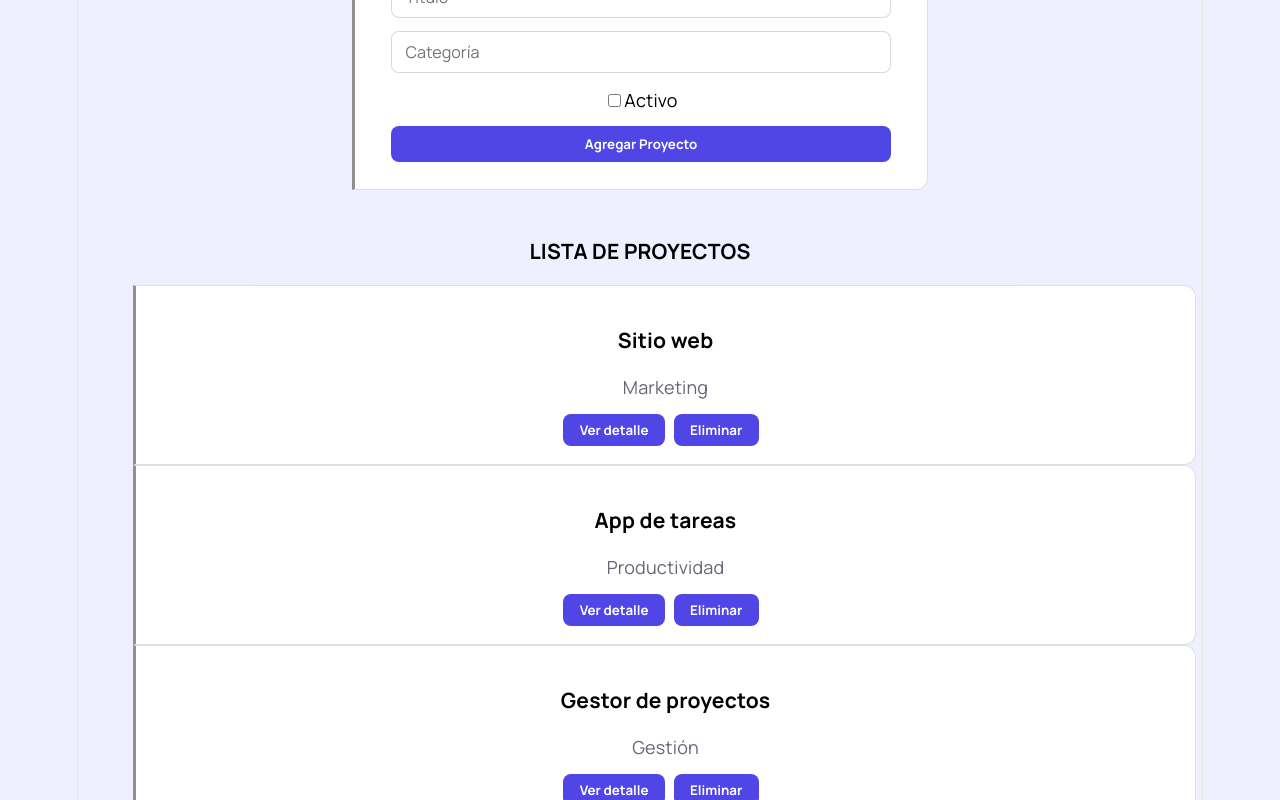
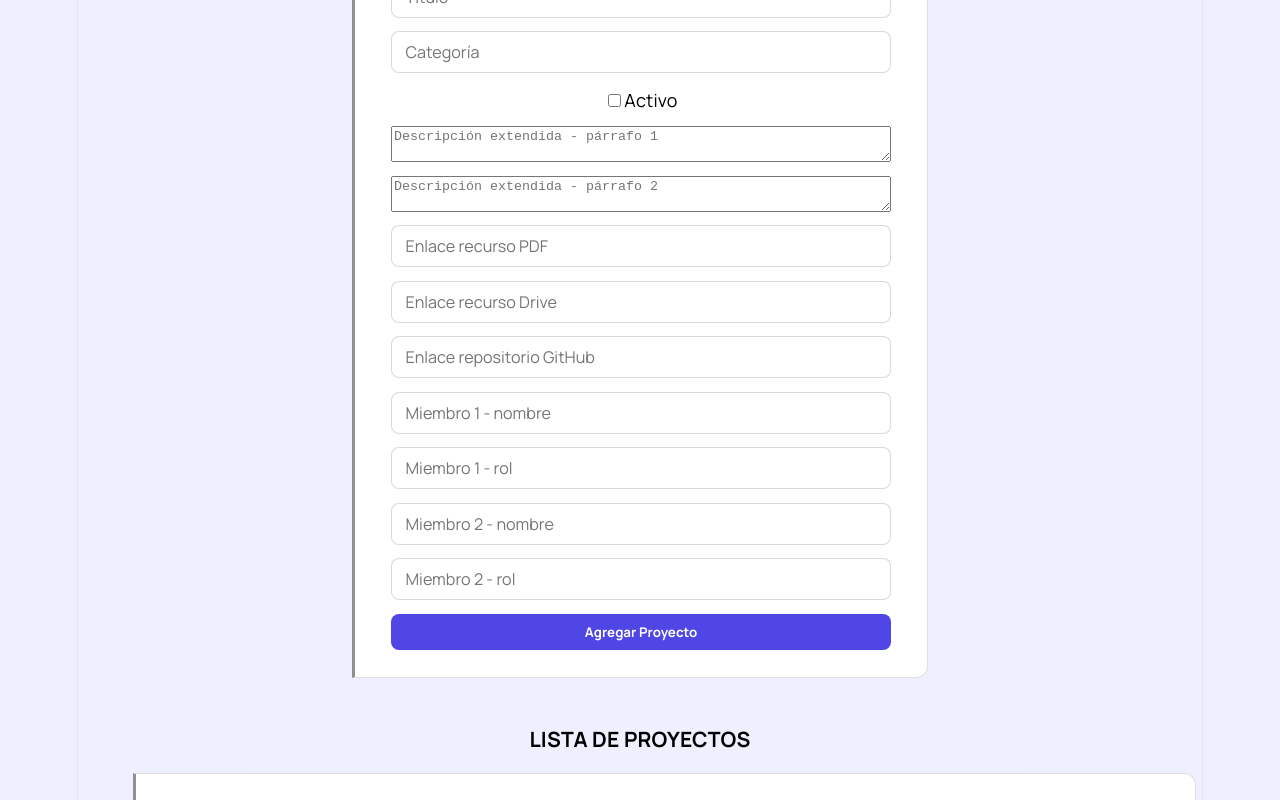
Before and after one commit to victor-efimov/pv_tp03_Grupo11, a React (Vite) app in the folder my-app/: page / in a window 1280 px wide. Shown: the part 596-1396 px from the top of the page. Built offline with nearby package versions, Linux system fonts and the light colour scheme.

Commit message:
Depuracion de DetalleProyectos y mostrar elementos [VictorEfimov]

```diff
--- a/my-app/src/components/DetalleProyecto.jsx
+++ b/my-app/src/components/DetalleProyecto.jsx
@@ -4,29 +4,72 @@ const DetalleProyecto = ({ proyecto, cerrar }) => {
       return null;
    }
 
-   const {id, titulo, categoria, estado} = proyecto;
+   const {
+      id,
+      titulo,
+      categoria,
+      estado,
+      descripcionExtendida = [],
+      recursos = [],
+      equipo = []
+   } = proyecto;
 
    return (
+      <div className="detalle">
+         <p>ID: {id}</p>
+         <h2>{titulo}</h2>
+         <p>Categoría: {categoria}</p>
+         <p>Estado: {estado ? "Activo" : "Inactivo"}</p>
 
-      <div className="detalle">
+         <section>
+            <h3>Descripción extendida</h3>
+            {descripcionExtendida.length > 0 ? (
+               descripcionExtendida.map((parrafo, index) => (
+                  <p key={index}>{parrafo}</p>
+               ))
+            ) : (
+               <p>No hay descripción extendida disponible.</p>
+            )}
+         </section>
 
-         <p>ID: {id}</p>
+         <section>
+            <h3>Recursos</h3>
+            {recursos.length > 0 ? (
+               <ul>
+                  {recursos.map((recurso, index) => (
+                     <li key={index}>
+                        {recurso.url ? (
+                           <a href={recurso.url} target="_blank" rel="noreferrer">
+                              {recurso.tipo}
+                           </a>
+                        ) : (
+                           <span>{recurso.tipo}: Sin enlace</span>
+                        )}
+                     </li>
+                  ))}
+               </ul>
+            ) : (
+               <p>No hay recursos registrados.</p>
+            )}
+         </section>
 
-        <h2>{titulo}</h2>
+         <section>
+            <h3>Equipo</h3>
+            {equipo.length > 0 ? (
+               <ul>
+                  {equipo.map((miembro, index) => (
+                     <li key={index}>
+                        <strong>{miembro.nombre}</strong> - {miembro.rol}
+                     </li>
+                  ))}
+               </ul>
+            ) : (
+               <p>No hay información de equipo disponible.</p>
+            )}
+         </section>
 
-        <p>Categoría: {categoria}</p>
-
-        <p>
-            Estado:
-            {estado ? " Activo" : " Inactivo"}
-        </p>
-
-        <button onClick={cerrar}>
-            Cerrar
-        </button>
-
+         <button onClick={cerrar}>Cerrar</button>
       </div>
    );
 };
-
 export default DetalleProyecto;
--- a/my-app/src/components/Listaproyectos.jsx
+++ b/my-app/src/components/Listaproyectos.jsx
@@ -18,11 +18,11 @@ const handleEliminar = (id) => {
 };
 
 const handleVerDetalle = (proyecto) => {
-   setProyectoSeleccionado(proyecto);
+    setProyectoSeleccionado(proyecto);
 };
 
 const handleCerrarDetalle = () => {
-   setProyectoSeleccionado(null);
+    setProyectoSeleccionado(null);
 };
 
 const handleBuscar = (e) => {
@@ -37,7 +37,16 @@ const handleBuscar = (e) => {
 const [nuevoProyecto, setNuevoProyecto] = useState({
     titulo: "",
     categoria: "",
-    estado: false
+    estado: false,
+    descripcion1: "",
+    descripcion2: "",
+    recursoPDF: "",
+    recursoDrive: "",
+    recursoGitHub: "",
+    miembro1Nombre: "",
+    miembro1Rol: "",
+    miembro2Nombre: "",
+    miembro2Rol: ""
 });
 
 const manejarCambio = (e) => {
@@ -49,16 +58,50 @@ const manejarCambio = (e) => {
 };
 
 const handleAgregar = () => {
-    if (nuevoProyecto.titulo.trim() === "" || nuevoProyecto.categoria.trim() === "") {
-        alert("Por favor, completa el título y la categoría.");
+    if (
+        nuevoProyecto.titulo.trim() === "" ||
+        nuevoProyecto.categoria.trim() === "" ||
+        nuevoProyecto.descripcion1.trim() === "" ||
+        nuevoProyecto.descripcion2.trim() === ""
+    ) {
+        alert("Por favor, completa el título, la categoría y al menos dos párrafos de descripción.");
         return;
     }
-    const nuevaLista = proyectoService.agregarProyecto(nuevoProyecto);
+
+    const proyectoAAgregar = {
+        titulo: nuevoProyecto.titulo,
+        categoria: nuevoProyecto.categoria,
+        estado: nuevoProyecto.estado,
+        descripcionExtendida: [
+            nuevoProyecto.descripcion1.trim(),
+            nuevoProyecto.descripcion2.trim()
+        ],
+        recursos: [
+            { tipo: "PDF", url: nuevoProyecto.recursoPDF.trim() },
+            { tipo: "Drive", url: nuevoProyecto.recursoDrive.trim() },
+            { tipo: "GitHub", url: nuevoProyecto.recursoGitHub.trim() }
+        ],
+        equipo: [
+            { nombre: nuevoProyecto.miembro1Nombre.trim(), rol: nuevoProyecto.miembro1Rol.trim() },
+            { nombre: nuevoProyecto.miembro2Nombre.trim(), rol: nuevoProyecto.miembro2Rol.trim() }
+        ]
+    };
+
+    const nuevaLista = proyectoService.agregarProyecto(proyectoAAgregar);
     setProyectos(nuevaLista);
     setNuevoProyecto({
         titulo: "",
         categoria: "",
-        estado: false
+        estado: false,
+        descripcion1: "",
+        descripcion2: "",
+        recursoPDF: "",
+        recursoDrive: "",
+        recursoGitHub: "",
+        miembro1Nombre: "",
+        miembro1Rol: "",
+        miembro2Nombre: "",
+        miembro2Rol: ""
     });
 };
 
@@ -104,6 +147,67 @@ const handleAgregar = () => {
                     Activo
                 </label>
             </div>
+            <textarea
+                name="descripcion1"
+                placeholder="Descripción extendida - párrafo 1"
+                value={nuevoProyecto.descripcion1}
+                onChange={manejarCambio}
+            />
+            <textarea
+                name="descripcion2"
+                placeholder="Descripción extendida - párrafo 2"
+                value={nuevoProyecto.descripcion2}
+                onChange={manejarCambio}
+            />
+            <input
+                type="text"
+                name="recursoPDF"
+                placeholder="Enlace recurso PDF"
+                value={nuevoProyecto.recursoPDF}
+                onChange={manejarCambio}
+            />
+            <input
+                type="text"
+                name="recursoDrive"
+                placeholder="Enlace recurso Drive"
+                value={nuevoProyecto.recursoDrive}
+                onChange={manejarCambio}
+            />
+            <input
+                type="text"
+                name="recursoGitHub"
+                placeholder="Enlace repositorio GitHub"
+                value={nuevoProyecto.recursoGitHub}
+                onChange={manejarCambio}
+            />
+            <input
+                type="text"
+                name="miembro1Nombre"
+                placeholder="Miembro 1 - nombre"
+                value={nuevoProyecto.miembro1Nombre}
+                onChange={manejarCambio}
+            />
+            <input
+                type="text"
+                name="miembro1Rol"
+                placeholder="Miembro 1 - rol"
+                value={nuevoProyecto.miembro1Rol}
+                onChange={manejarCambio}
+            />
+            <input
+                type="text"
+                name="miembro2Nombre"
+                placeholder="Miembro 2 - nombre"
+                value={nuevoProyecto.miembro2Nombre}
+                onChange={manejarCambio}
+            />
+            <input
+                type="text"
+                name="miembro2Rol"
+                placeholder="Miembro 2 - rol"
+                value={nuevoProyecto.miembro2Rol}
+                onChange={manejarCambio}
+            />
 
             <button onClick={handleAgregar}>
                 Agregar Proyecto
--- a/my-app/src/css/Listaproyectos.css
+++ b/my-app/src/css/Listaproyectos.css
@@ -136,11 +136,77 @@ main {
 
 .detalle {
    margin-top: 20px;
+   background: white;
+   border: 0.5px solid rgba(0,0,0,0.12);
+   border-left: 3px solid #4F46E5;
+   border-radius: 0 12px 12px 0;
+   padding: 1.5rem;
+   box-shadow: 0 12px 24px rgba(15, 23, 42, 0.08);
+   display: grid;
+   gap: 1.2rem;
+   max-width: 900px;
 }
 
-.detalle p, h2 {
-   margin-bottom: 10px;
-   color: black;
+.detalle h2,
+.detalle h3 {
+   margin: 0;
+   color: #111827;
+}
+
+.detalle h2 {
+   font-size: 1.8rem;
+}
+
+.detalle h3 {
+   font-size: 1.05rem;
+   margin-bottom: 0.75rem;
+}
+
+.detalle p {
+   margin: 0 0 0.85rem;
+   line-height: 1.75;
+   color: #4b5563;
+}
+
+.detalle section {
+   display: grid;
+   gap: 0.65rem;
+}
+
+.detalle ul {
+   margin: 0;
+   padding-left: 1.2rem;
+   color: #374151;
+}
+
+.detalle li {
+   margin-bottom: 0.55rem;
+   line-height: 1.5;
+}
+
+.detalle a {
+   color: #4F46E5;
+   text-decoration: none;
+   font-weight: 600;
+}
+
+.detalle a:hover {
+   text-decoration: underline;
+}
+
+.detalle .detalle-meta {
+   display: flex;
+   flex-wrap: wrap;
+   gap: 0.8rem;
+   color: #6b7280;
+   font-size: 0.95rem;
+}
+
+.detalle .detalle-meta span {
+   background: #eef2ff;
+   color: #3730a3;
+   border-radius: 999px;
+   padding: 0.3rem 0.8rem;
 }
 
 .detalle button {
@@ -148,8 +214,8 @@ main {
    background-color: #4F46E5;
    color: white;
    border: none;
-   padding: 8px 15px;
-   border-radius: 6px;
+   padding: 10px 18px;
+   border-radius: 8px;
    cursor: pointer;
 }
 
--- a/my-app/src/services/proyectoservices.js
+++ b/my-app/src/services/proyectoservices.js
@@ -36,6 +36,7 @@ titulo: "Blog educativo",
 categoria: "Educación",
 estado: true
 }
+
 
 ];
 
```
Also changed, not shown: my-app/src/App.css (line endings or trailing spaces).
